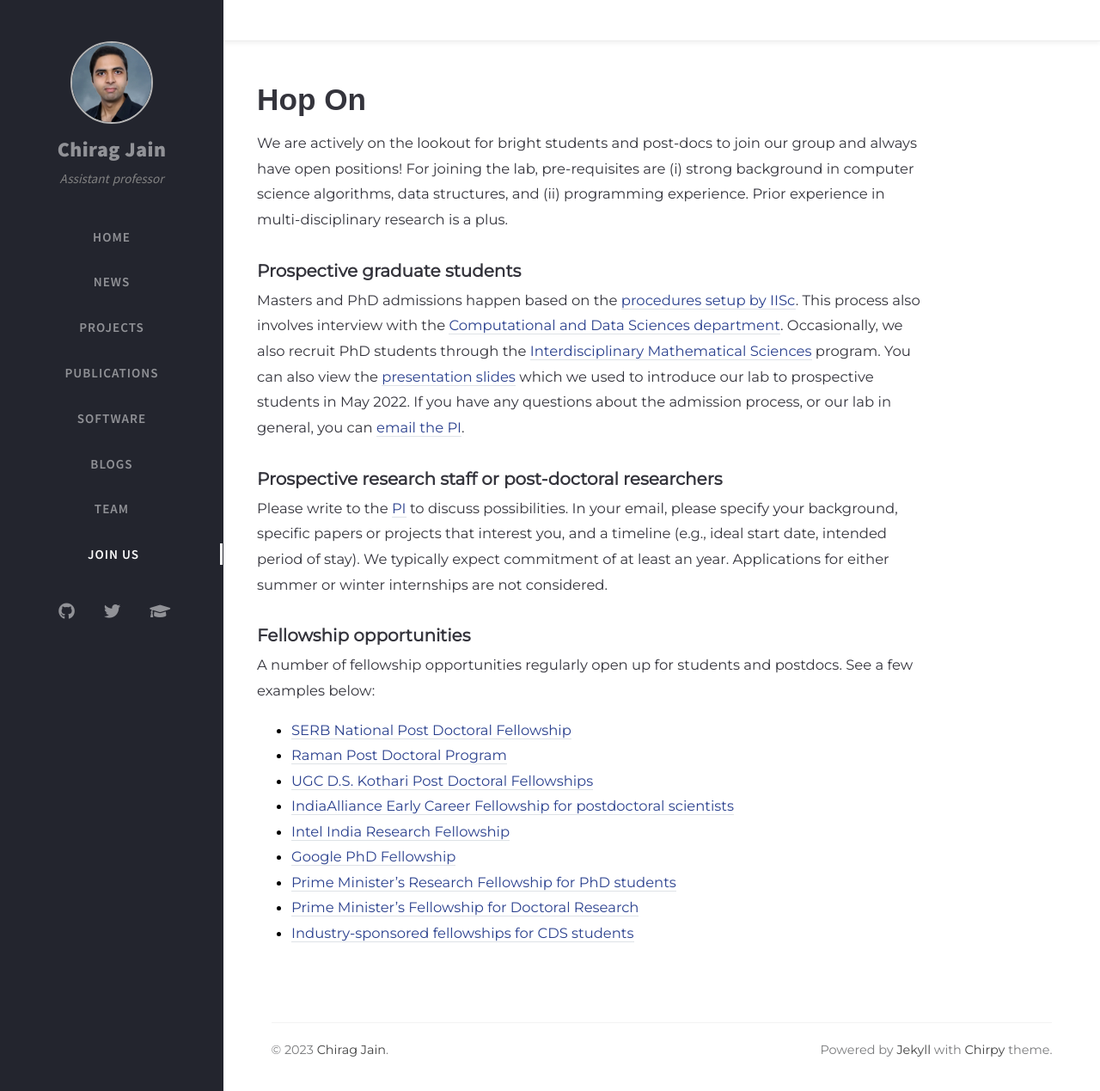
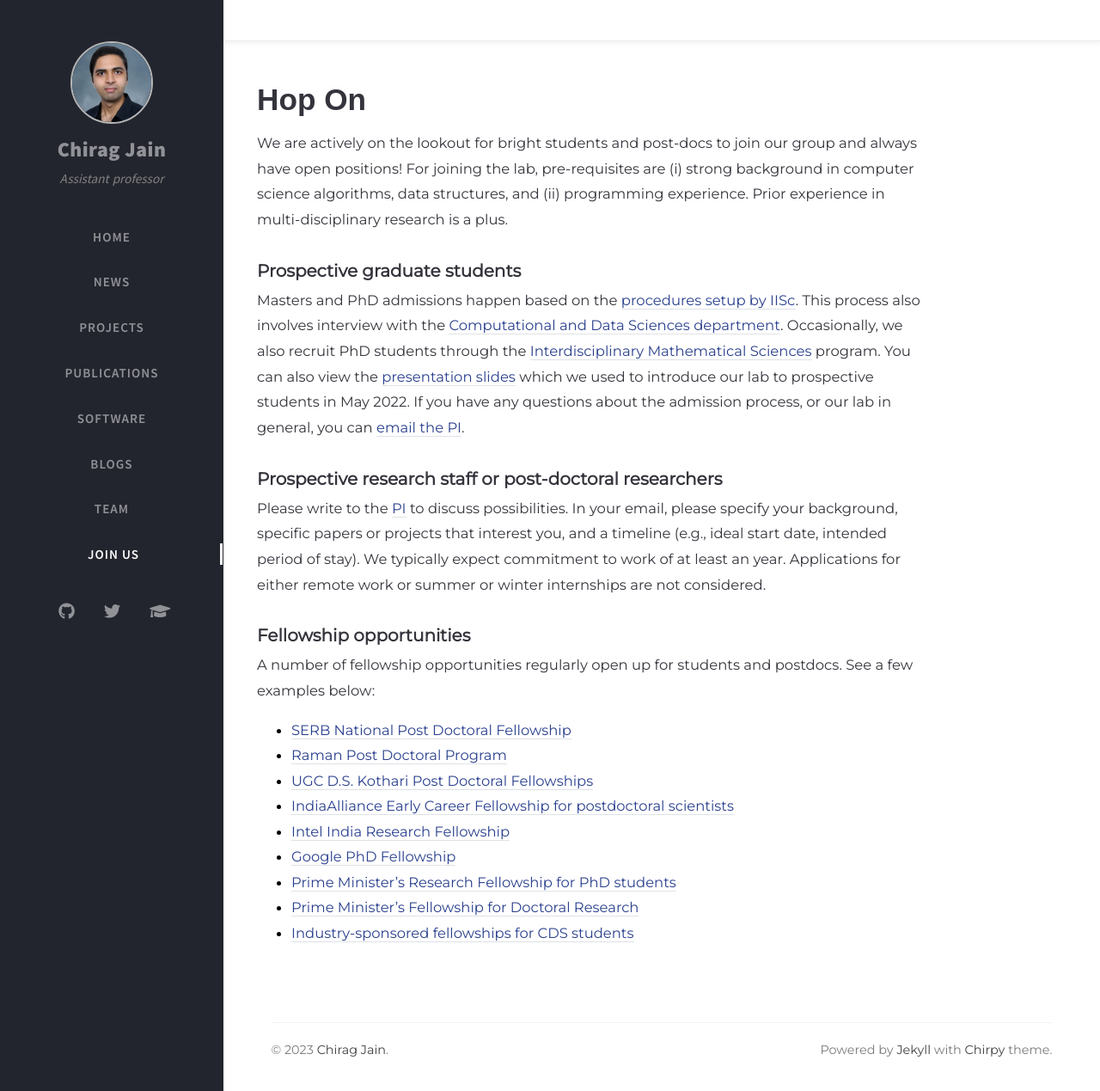
Before and after one commit to at-cg/at-cg.github.io, a Jekyll site: the page built from tabs/join.md, in a window 1280 px wide and 1269 px high. Shown: the whole window at 86% size. Built offline with Jekyll 4.4.1, drawn with Linux system fonts in a browser that asks for light colours; nearby versions of some CDN libraries; comment, search, counter and statistics services are not loaded.

Commit message:
Update join.md

```diff
--- a/tabs/join.md
+++ b/tabs/join.md
@@ -16,7 +16,7 @@ We are actively on the lookout for bright students and post-docs to join our gro
 Masters and PhD admissions happen based on the [procedures setup by IISc](https://iisc.ac.in/admissions/). This process also involves interview with the [Computational and Data Sciences department](https://cds.iisc.ac.in/admissions/). Occasionally, we also recruit PhD students through the [Interdisciplinary Mathematical Sciences](http://msci.iisc.ac.in/index.php) program. You can also view the [presentation slides](https://drive.google.com/file/d/1V4ynepWfO8hplcb8Z7PU38B-EqbjdPvC/view?usp=sharing) which we used to introduce our lab to prospective students in May 2022. If you have any questions about the admission process, or our lab in general, you can [email the PI](mailto:chirag@iisc.ac.in).
 
 ### **Prospective research staff or post-doctoral researchers**
-Please write to the [PI](mailto:chirag@iisc.ac.in) to discuss possibilities. In your email, please specify your background, specific papers or projects that interest you, and a timeline (e.g., ideal start date, intended period of stay). We typically expect commitment of at least an year. Applications for either summer or winter internships are not considered.
+Please write to the [PI](mailto:chirag@iisc.ac.in) to discuss possibilities. In your email, please specify your background, specific papers or projects that interest you, and a timeline (e.g., ideal start date, intended period of stay). We typically expect commitment to work of at least an year. Applications for either remote work or summer or winter internships are not considered.
 
 ### **Fellowship opportunities**
 A number of fellowship opportunities regularly open up for students and postdocs. See a few examples below:
```
